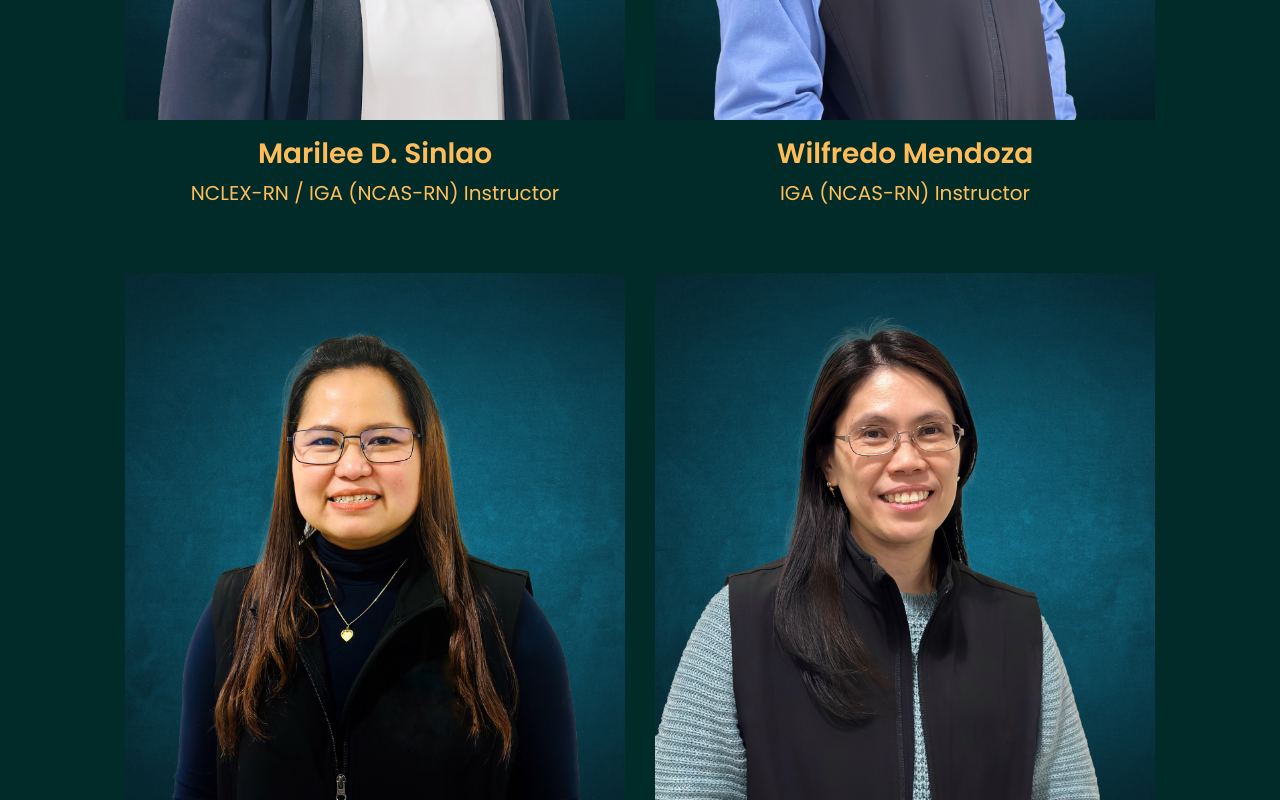
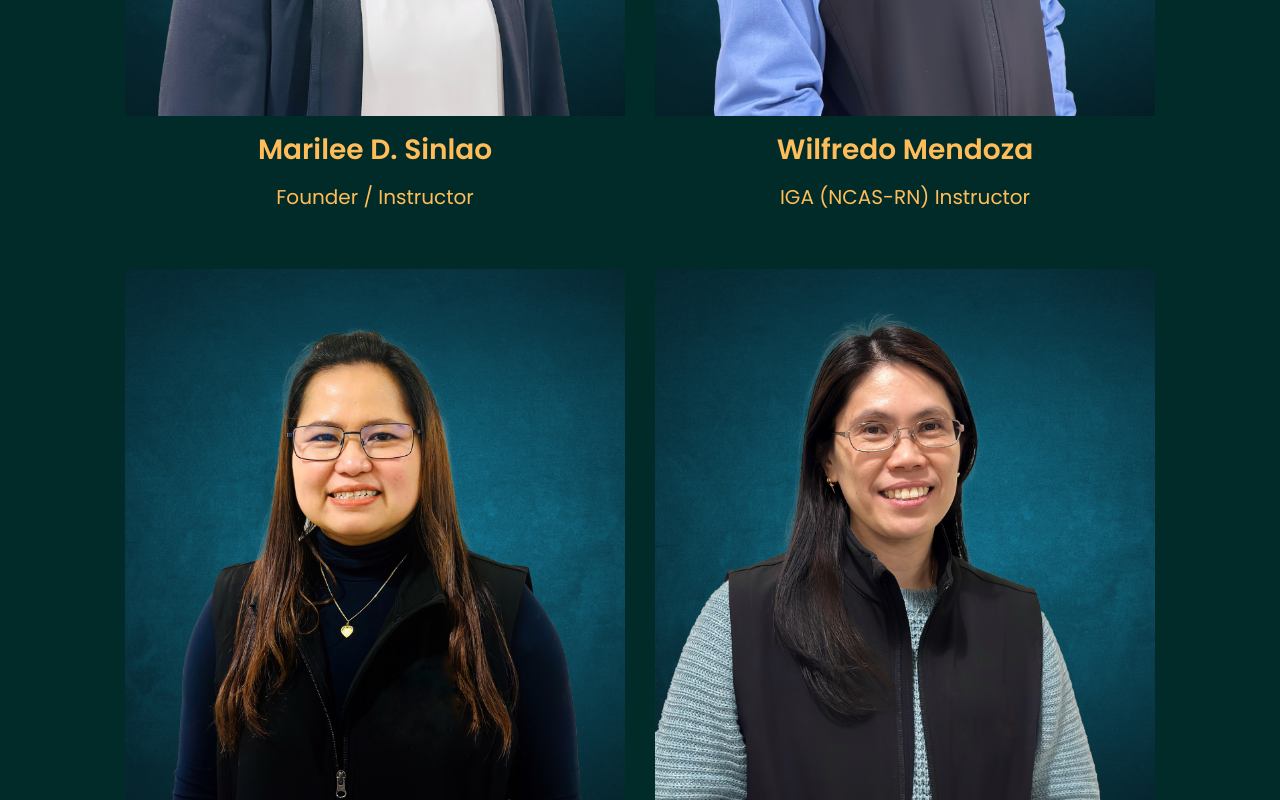
Before and after one commit to footprintsnursing/fnrc, a React (Vite) app: page /about in a window 1280 px wide. Shown: the part 2000-2800 px from the top of the page. Built offline with nearby package versions, Linux system fonts and the light colour scheme.

Commit message:
update aboutcard

```diff
--- a/src/components/AboutCard.jsx
+++ b/src/components/AboutCard.jsx
@@ -5,7 +5,7 @@ import ReactCardFlip from "react-card-flip";
 
 
 const AboutCard = ({instructor}) => {
-    const { name, position, description, picture} = instructor;
+    const { name, owner, position, description, picture} = instructor;
 
     return (
         <div className={styles.flip_card}>
@@ -14,6 +14,7 @@ const AboutCard = ({instructor}) => {
                 <div className={styles.flip_card_front}>
                     <img loading="lazy" src={picture} alt="instructor" />
                     <p className={styles.instructor_name}>{name}</p>
+                    <p className={styles.instructor_pos}>{owner}</p>
                     <p className={styles.instructor_pos}>{position}</p>
                 </div>
 
--- a/src/pages/About.jsx
+++ b/src/pages/About.jsx
@@ -7,7 +7,8 @@ const instructors = [
     {
         name: "Marilee D. Sinlao",
         picture: "/images/Marilee.png",
-        position: "NCLEX-RN / IGA (NCAS-RN) Instructor",
+        owner: "",
+        position: "Founder / Instructor",
         description: "Marilee is a registered nurse with extensive years of nursing experience working in various hospitals in the lower mainland. She has more than a decade of teaching experience and has taught HCA and LPN students in various colleges in British Columbia. Marilee has been a Senior Educational Instructor and strongly advocates for internationally educated nurses (IENs) in supporting them to transition efficiently into Canadian Registered Nurses. She also completed her Instructor Development Program at the National Association of Career Colleges (NACC). She believes in empowering their students to become lifelong learners. Together with her husband, they aim to provide a nurturing and inclusive environment that fosters academic excellence."
     },
     {
@@ -20,7 +21,7 @@ const instructors = [
         name: "Jocelyn Baluyot",
         picture: "/images/Jocelyn.png",
         position: "IGA (NCAS-RN) Instructor",
-        description: "Jocelyn Baluyot, a distinguished member of our team at Eureka College of Canada. As a seasoned nurse with a robust international background, including experiences in the Philippines, the UK, and Canada, Jocelyn epitomizes excellence in nursing. Currently serving as our NCAS-RN instructor, she brings a wealth of knowledge and a nuanced understanding of the Canadian nursing landscape. Jocelyn's commitment to nursing education is unparalleled. She guides aspiring nurses through the intricacies of the Canadian nursing system."
+        description: "Jocelyn Baluyot, a distinguished member of our team at Footprints Nursing Review Center. As a seasoned nurse with a robust international background, including experiences in the Philippines, the UK, and Canada, Jocelyn epitomizes excellence in nursing. Currently serving as our NCAS-RN instructor, she brings a wealth of knowledge and a nuanced understanding of the Canadian nursing landscape. Jocelyn's commitment to nursing education is unparalleled. She guides aspiring nurses through the intricacies of the Canadian nursing system."
     },
     {
         name: "Ederlyn Lumabi",
```
Also changed, not shown: 1 other file (tests, documents, lock files or other folders).
